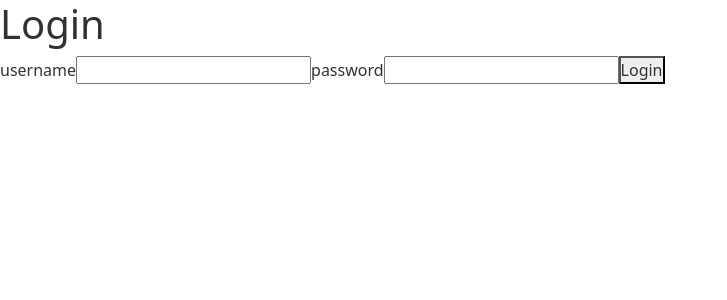
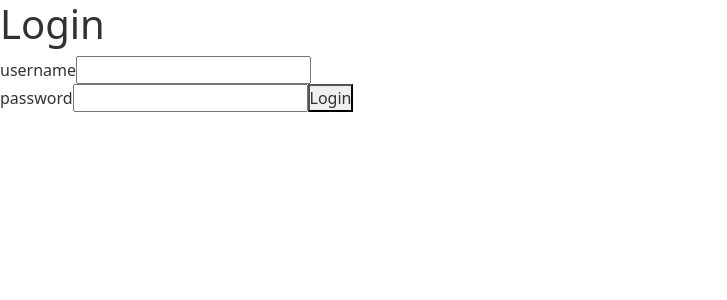
Before and after one commit to abdulhayevbahrom/thework, a React (Create React App) app: page /login in a window 1280 px wide. Shown: the top 300 px of the page, without its empty margins (0-727 px from the left). Built offline with nearby package versions, Linux system fonts and the light colour scheme; no server answers.

Commit message:
header added

```diff
--- /dev/null
+++ b/src/routes/login/Login.css
@@ -0,0 +1,12 @@
+.login{
+    width: 100%;
+    height: 100vh;
+}
+
+.login form{
+    width: 40%;
+    height: 50vh;
+    background-color: yellow
+
+    ;
+}
--- a/src/routes/login/Login.jsx
+++ b/src/routes/login/Login.jsx
@@ -47,8 +47,10 @@
         <div className='login'>
             <form onSubmit={login}>
                 <h1>Login</h1>
+                <div className="username">
                 <label>username</label>
                 <input type="text" value={username} onChange={(e) => setUserName(e.target.value)} />
+                </div>
                 <label>password</label>
                 <input type="text" value={password} onChange={(e) => setPassword(e.target.value)} />
                 <button type='submit'>Login</button>
```
